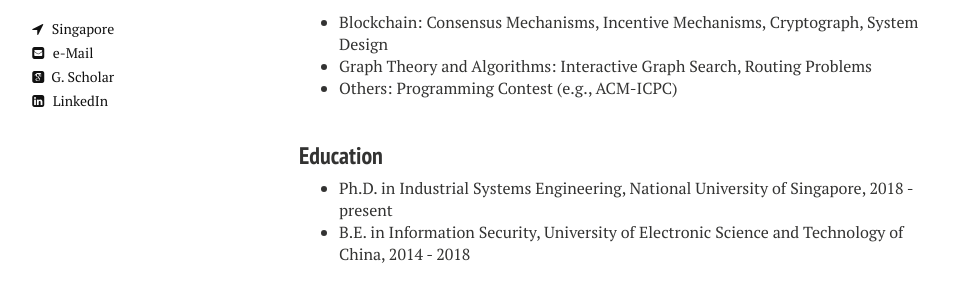
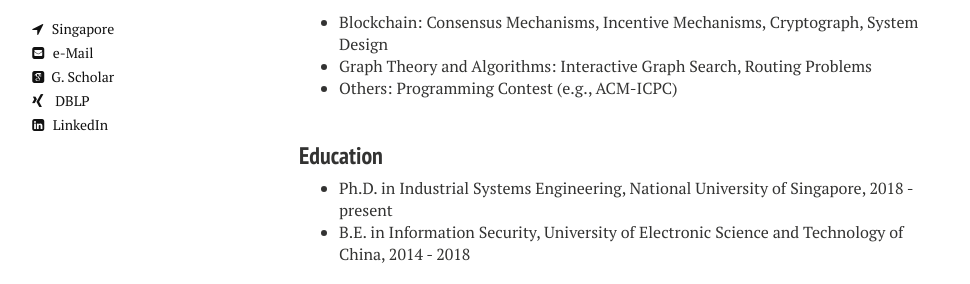
Before and after one commit to cong741/cong741.github.io, a Jekyll site: the page built from index.md, in a window 1280 px wide. Shown: the part 303-587 px from the top of the page, without its empty margins (21-991 px from the left). Built offline with Jekyll 4.4.1, drawn with Linux system fonts in a browser that asks for light colours; nearby versions of some CDN libraries.

Commit message:
add DBLP

```diff
--- a/_includes/_author-bio.html
+++ b/_includes/_author-bio.html
@@ -12,6 +12,7 @@
 
 {% if site.owner.email %}<a href="mailto:{{ site.owner.email }}" class="author-social" target="_blank"><i class="fa fa-envelope-square"></i> e-Mail</a>{% endif %}
 {% if site.owner.google_scholar %}<a href="http://scholar.google.es/citations?user={{ site.owner.google_scholar }}" class="author-social" target="_blank"><i class="ai ai-google-scholar-square"></i>&nbsp; G. Scholar</a>{% endif %}
+<a href="https://dblp.org/pid/289/0180.html" class="author-social" target="_blank"><i class="fa fa-xing"></i>&nbsp; DBLP</a>
 {% if site.owner.linkedin %}<a href="http://linkedin.com/in/{{ site.owner.linkedin }}" class="author-social" target="_blank"><i class="fa fa-linkedin-square"></i> LinkedIn</a>{% endif %}
 {% if site.owner.github %}<a href="http://github.com/{{ site.owner.github }}" class="author-social" target="_blank"><i class="fa fa-github-square"></i> Github</a>{% endif %}
 {% if site.owner.twitter %}<a href="https://scholar.google.com.sg/citations?user=2R-cOkYAAAAJ&hl=en&inst=13660462560571941651" class="author-social" target="_blank"><i class="fa fa-twitter-square"></i> Twitter</a>{% endif %}
```
